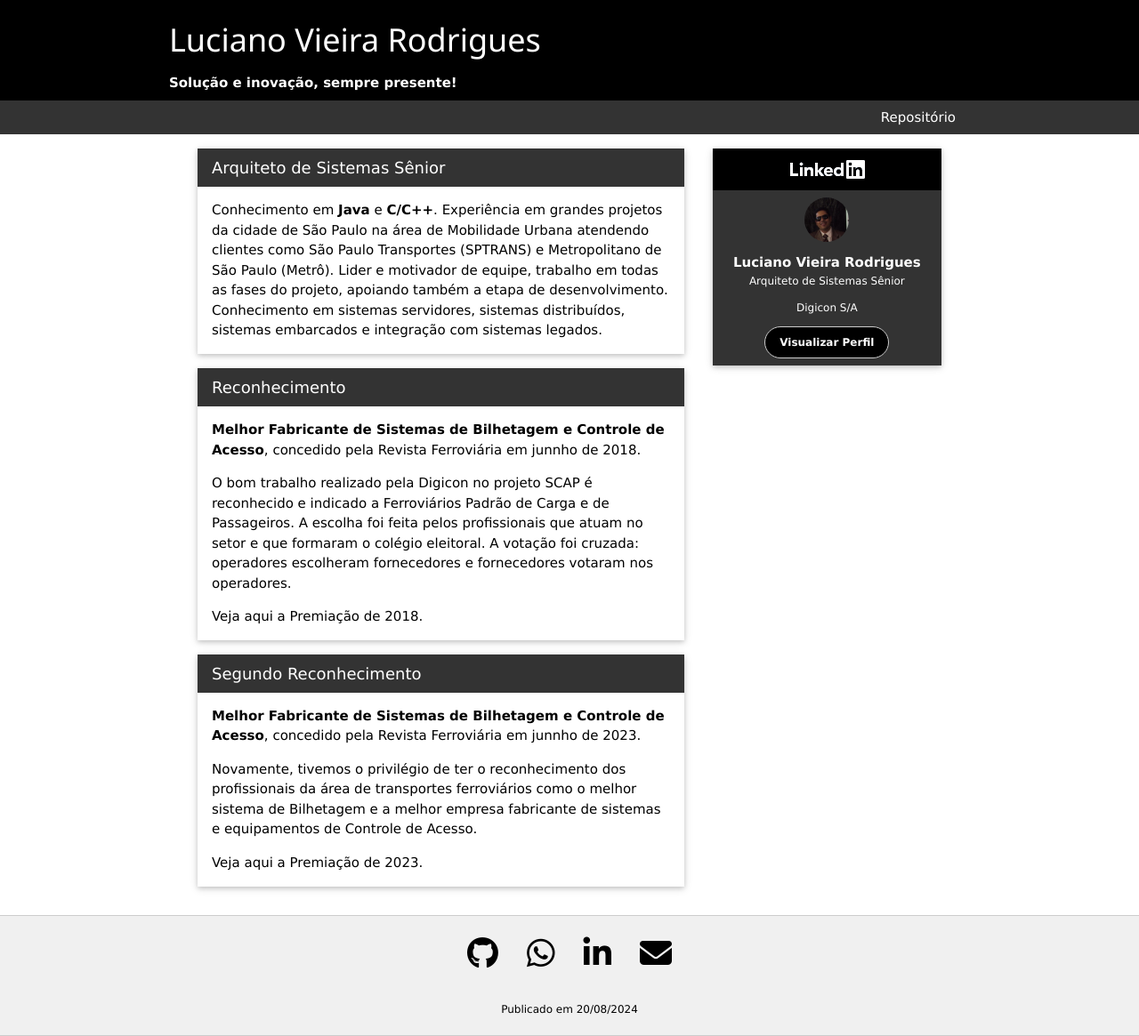
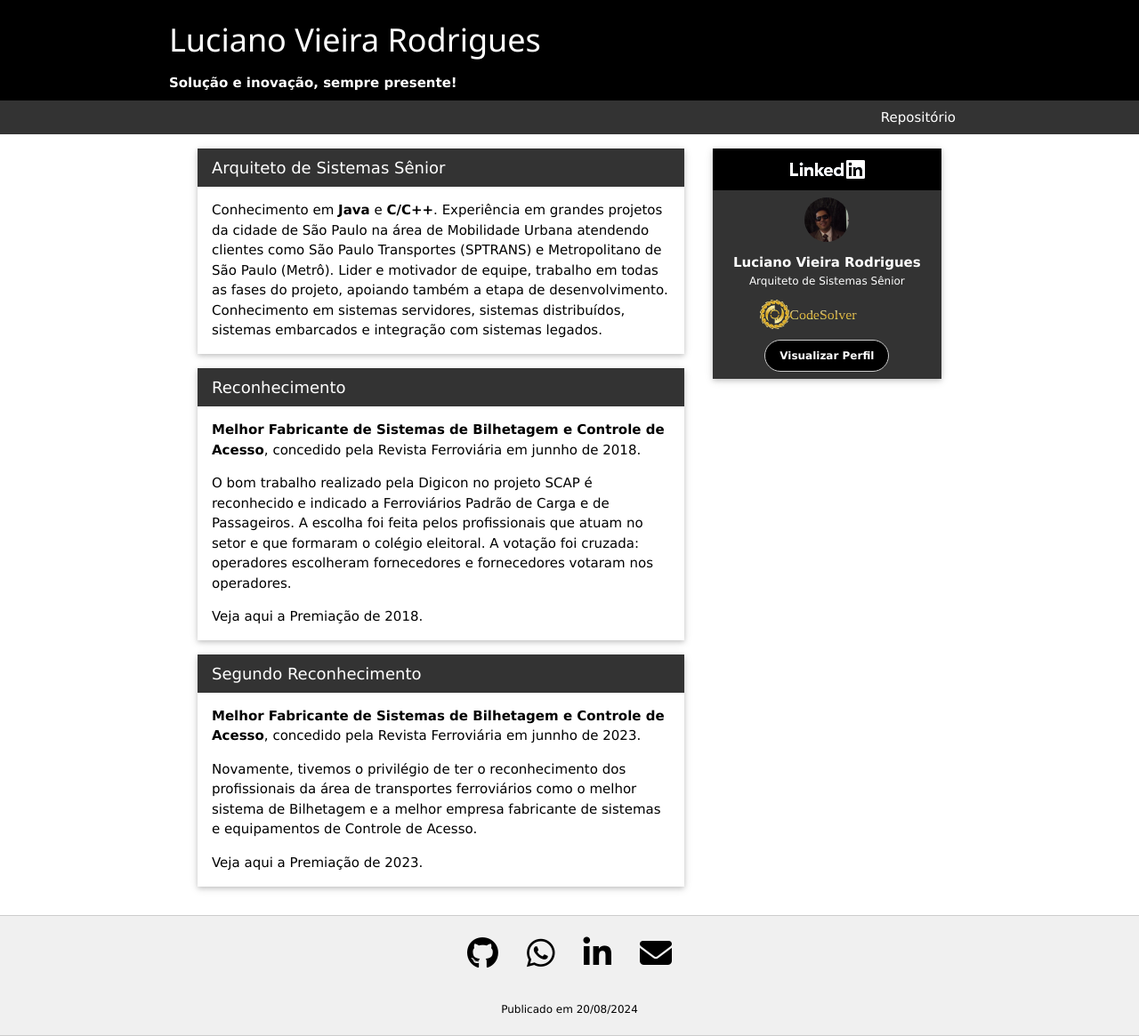
Before and after one commit to LVRodrigues/lvrodrigues.github.io, a Jekyll site: the page built from index.html, in a window 1280 px wide. Shown: the whole page at 89% size. Built offline with Jekyll 4.4.1, drawn with Linux system fonts in a browser that asks for light colours; nearby versions of some CDN libraries; comment, search, counter and statistics services are not loaded.

Commit message:
Agora estou na Code Solver

```diff
--- a/index.html
+++ b/index.html
@@ -22,7 +22,9 @@
                     Arquiteto de Sistemas Sênior
                 </p>
                 <p>
-                    <a href="http://www.digicon.com.br">Digicon S/A</a>
+                    <a href="http://www.codesolver.com.br">
+                        <img src="images/logotipo+nome-horizontal.svg" alt="Code Solver" width="150px"/>
+                    </a>
                 </p>
                 <a href="https://www.linkedin.com/in/luciano-rodrigues" style="font-weight: bold;"
                     class="w3-button w3-round-xxlarge w3-theme-dark w3-border">Visualizar Perfil</a>
```
Also changed, not shown: images/logotipo+nome-horizontal.svg (added).
